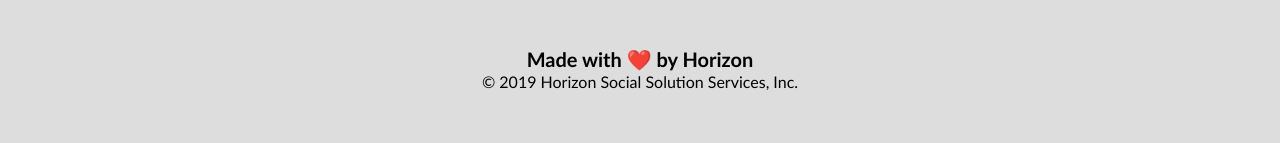
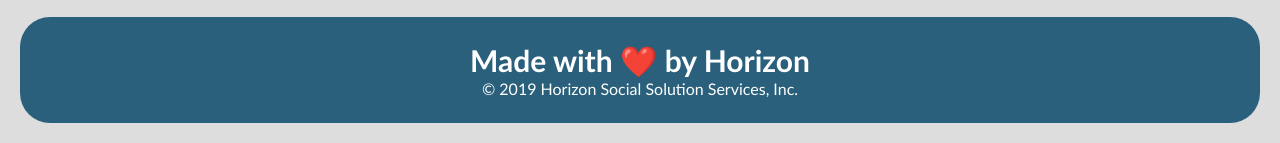
Before and after one commit to vlad916/homework, a plain HTML site: page index.html in a window 1280 px wide. Shown: the part 1900-2043 px from the top of the page. Before the commit the page ends 2021 px from the top, so only its background shows below. Drawn offline with Linux system fonts and the light colour scheme; a web font is replaced by a local one.

```diff
--- a/assets/css/style.css
+++ b/assets/css/style.css
@@ -169,6 +169,13 @@
   text-align: center;
 }
 
-.footer h2 {
+.footer {
+  margin-left: 20px;
+  margin-right: 20px;
+  margin-bottom: 20px;
+  padding: 25px;
+  border-radius: 30px;
+  background-color: #2a607c;
+  color: #ffffff;
   font-size: 20px;
 }
```
Also changed, not shown: index.html (+0 -1 lines).
